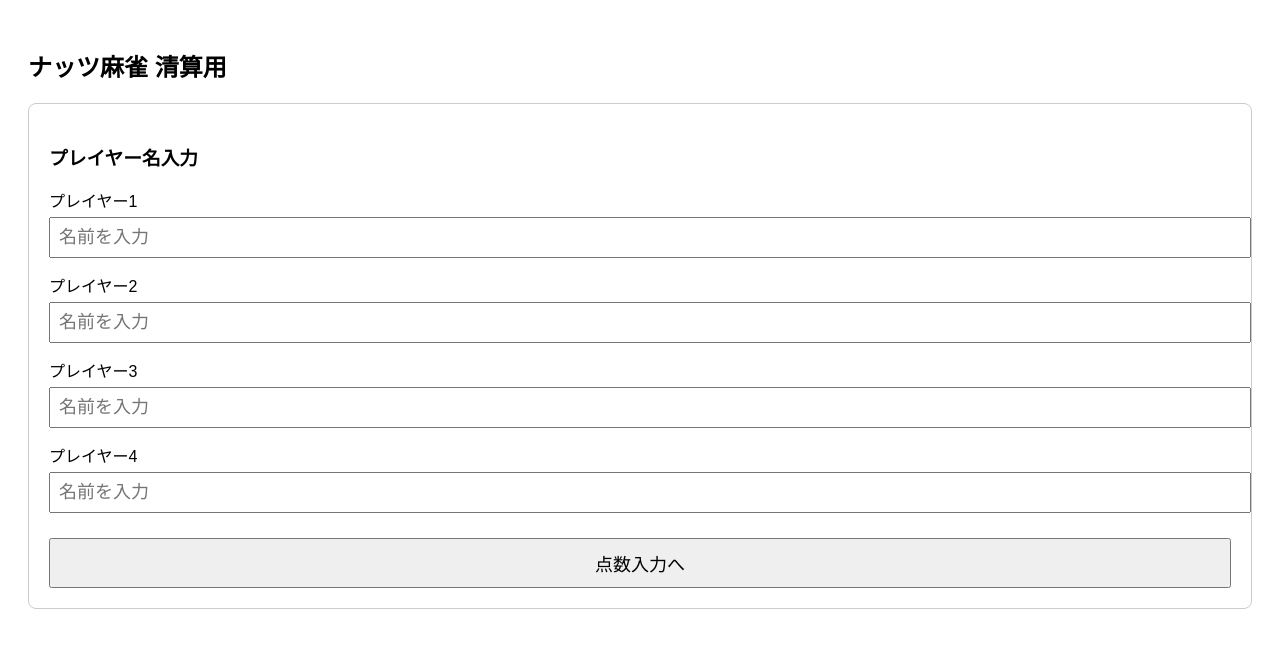
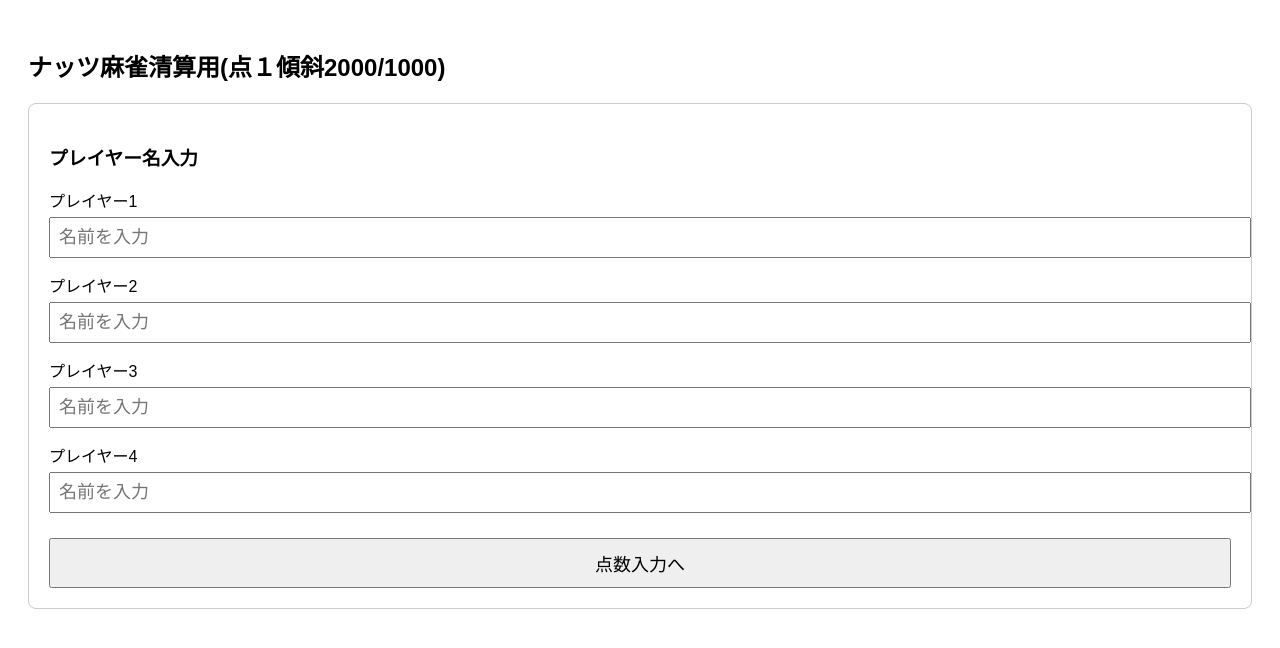
Before and after one commit to Ifuuyu/nutsmahjong, a plain HTML site: page index.html in a window 1280 px wide. Drawn offline with Linux system fonts and the light colour scheme.

Commit message:
Update index.html

```diff
--- a/index.html
+++ b/index.html
@@ -3,7 +3,7 @@
 <head>
   <meta charset="UTF-8">
   <meta name="viewport" content="width=device-width, initial-scale=1.0">
-  <title>ナッツ麻雀清算用(点１傾斜2000/1000)</title>
+  <title>ナッツ麻雀清算用</title>
   <style>
     body {
       font-family: sans-serif;
@@ -34,7 +34,7 @@
   </style>
 </head>
 <body>
-  <h2>ナッツ麻雀 清算用</h2>
+  <h2>ナッツ麻雀清算用(点１傾斜2000/1000)</h2>
 
   <div id="name-input-screen" class="screen">
     <h3>プレイヤー名入力</h3>
```
